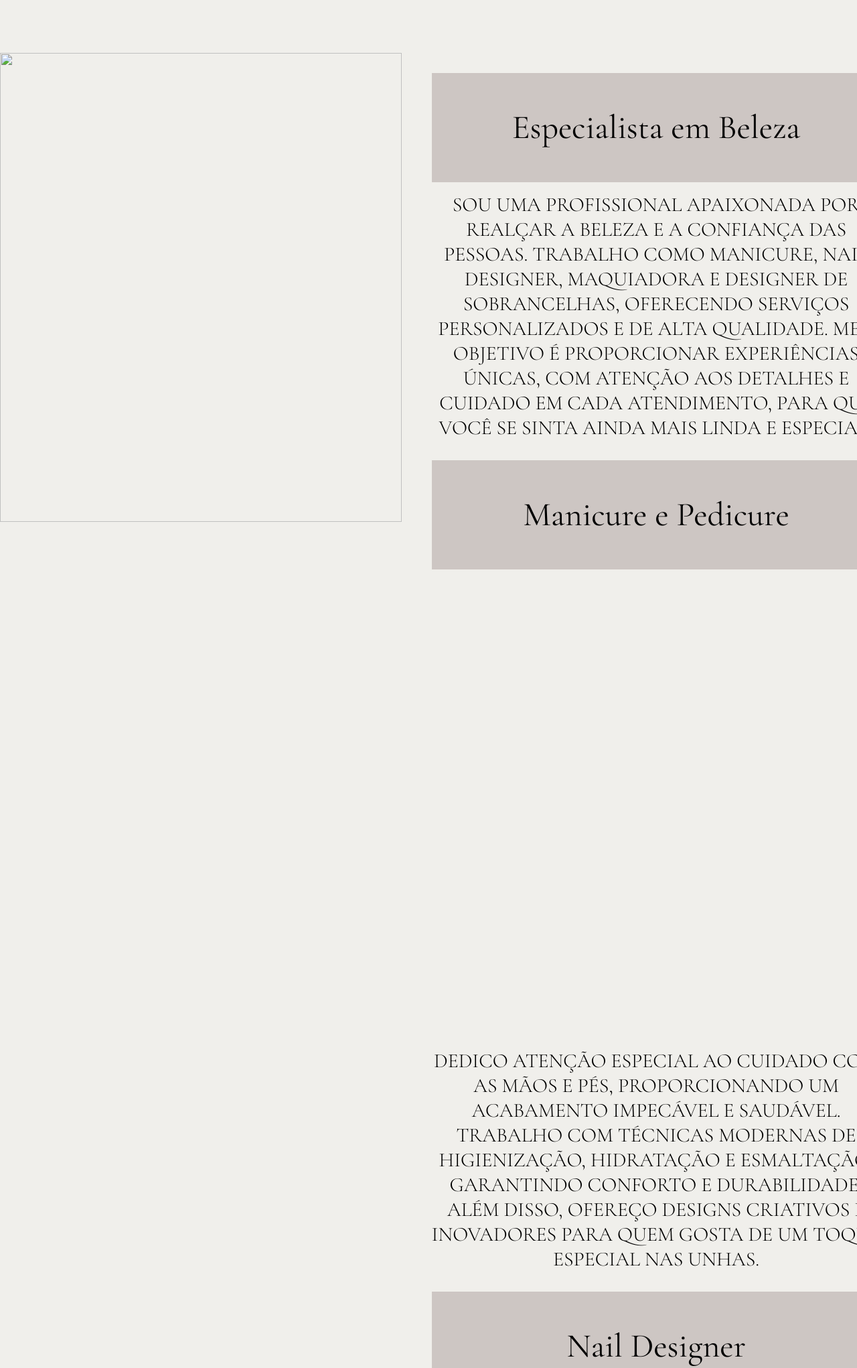
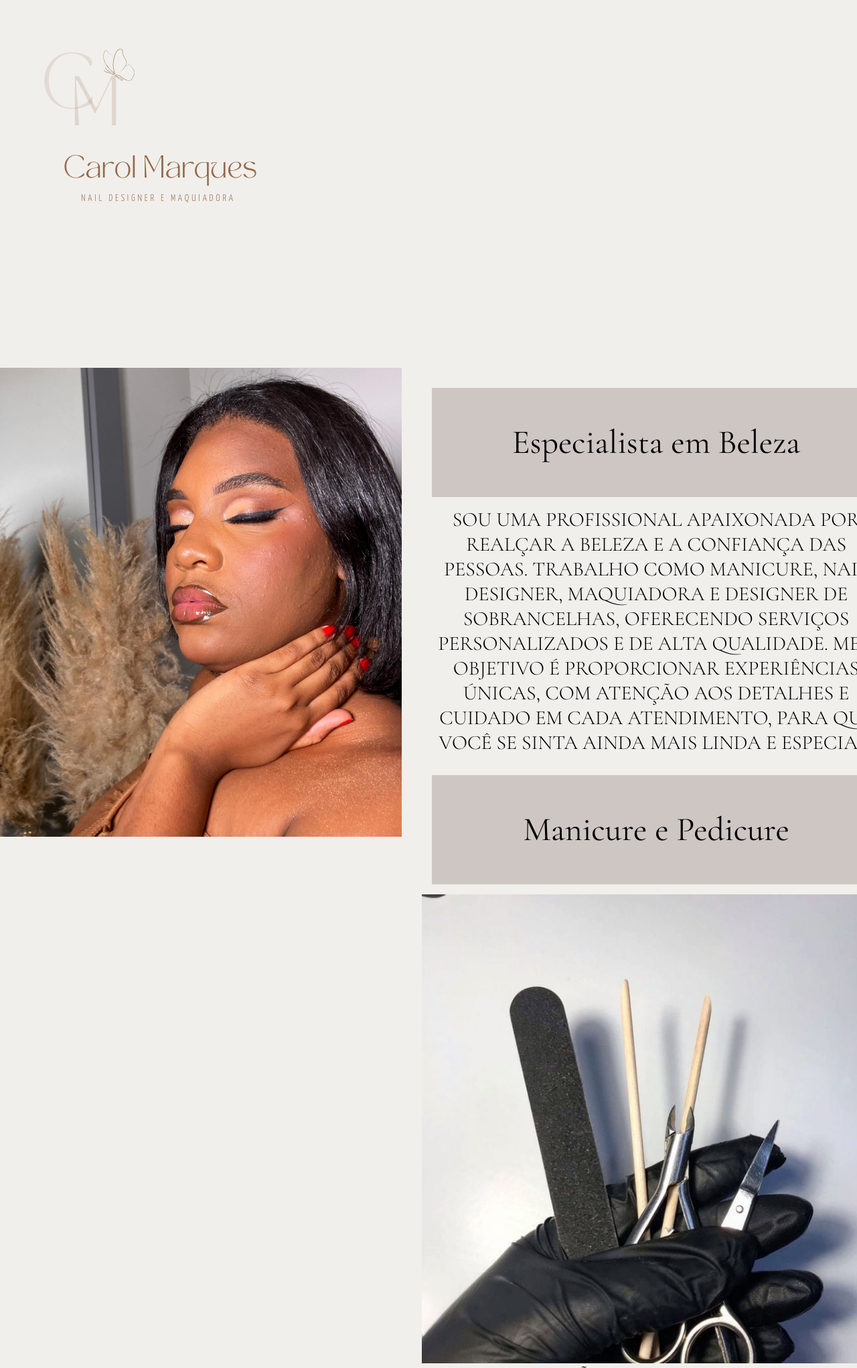
Before and after one commit to Hugo-Marques8/Site-Carol, a plain HTML site: page Site_Carol.html in a window 1280 px wide. Shown: the part 173-2215 px from the top of the page at 67% size. Drawn offline with nearby package versions, Linux system fonts and the light colour scheme; files that its build step writes are made by us from their sources; a web font is replaced by a local one.

Commit message:
Add files via upload

```diff
--- a/Site_Carol.html
+++ b/Site_Carol.html
@@ -41,11 +41,11 @@
     </header>
     <main>
         <div id="logo">
-            <h1><img src="/imagens/Logo.png" alt=""></h1>
+            <h1><img src="/Logo.png" alt=""></h1>
         </div>
         <div class="container">
             <div class="imagem1">
-                <img src="/imagens/Imagem1.jpg" alt="">
+                <img src="/Imagem1.jpg" alt="">
             </div>
             <div class="texto">
                 <p>
@@ -61,7 +61,7 @@
                     <h2 class="tituloserviçosh2">Manicure e Pedicure</h2>
                 </div>
                 <div class="fotos">
-                    <img src="/imagens/manicure.jpg" alt="">
+                    <img src="/manicure.jpg" alt="">
                 </div>
                 Dedico atenção especial ao cuidado com as mãos e pés, proporcionando um acabamento impecável e saudável.
                 Trabalho com técnicas modernas de higienização, hidratação e esmaltação, garantindo conforto e
@@ -72,7 +72,7 @@
                     <h2 class="tituloserviçosh2">Nail Designer</h2>
                 </div>
                 <div class="fotos">
-                    <img src="/imagens/nail designer.jpg" alt="">
+                    <img src="/nail designer.jpg" alt="">
                 </div>
                 Como nail designer, estou sempre antenada nas tendências do mercado para criar designs artísticos
                 exclusivos. Trabalho com alongamentos, encapsulados, francesinhas modernas e muito mais, buscando
@@ -82,7 +82,7 @@
                     <H2 class="tituloserviçosh2">Maquiagem</h2>
                 </div>
                 <div class="fotos">
-                    <img src="/imagens/maquiagem.jpg" alt="">
+                    <img src="/maquiagem.jpg" alt="">
                 </div>
                 Minha especialidade em maquiagem vai desde makes clássicas e discretas para o dia a dia até
                 produções mais elaboradas e glamorosas para eventos especiais. Uso produtos de alta qualidade para
```
